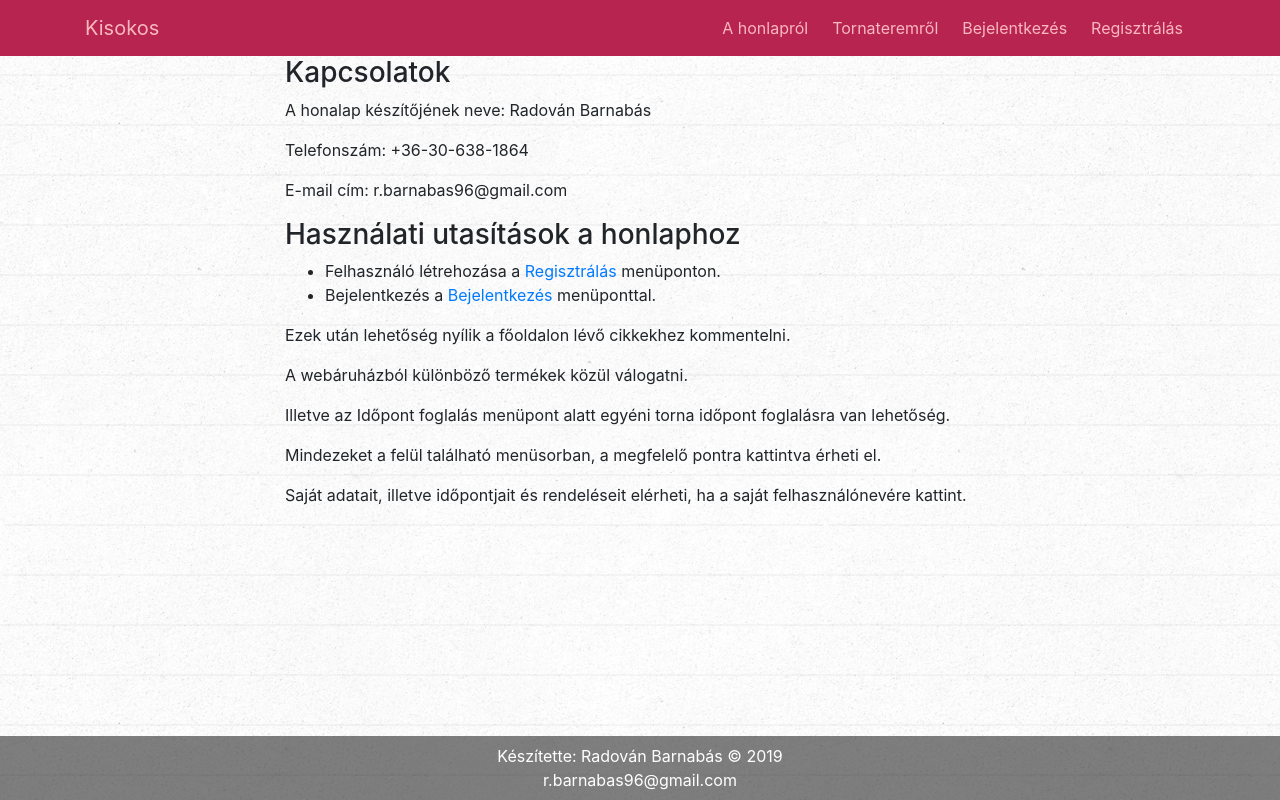
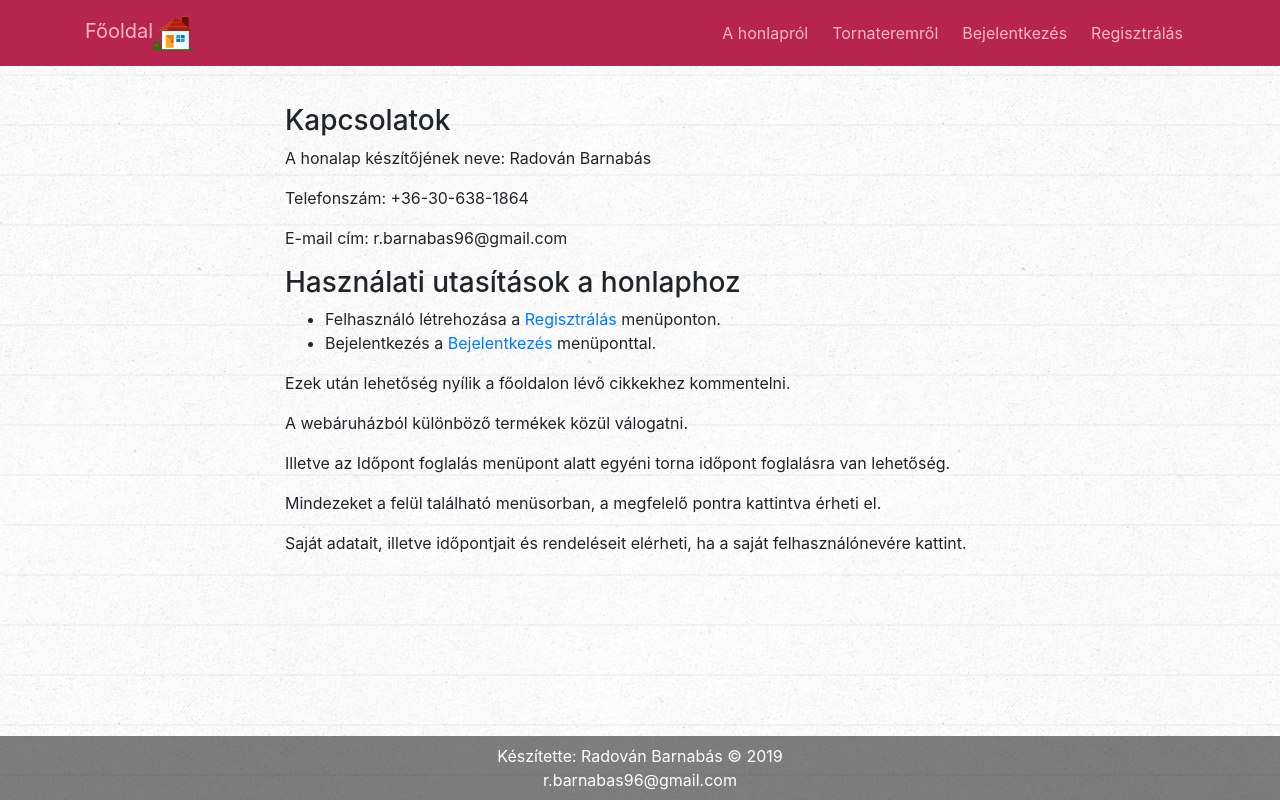
Before and after one commit to Archeloth/Base, a PHP site: page /about.php in a window 1280 px wide. Run offline with PHP 8.4, Linux system fonts and the light colour scheme.

Commit message:
nav bar menu

```diff
--- a/about.php
+++ b/about.php
@@ -6,7 +6,7 @@
 </head>
 <body>
     <?php include 'includes/nav.php'; ?>
-    <div class="container">
+    <div class="container py-5">
         <div class="offset-sm-2 col-sm-8">
             <h3>Kapcsolatok</h3>
             <p>A honalap készítőjének neve: Radován Barnabás</p>
--- a/about_gym.php
+++ b/about_gym.php
@@ -6,8 +6,8 @@
 </head>
 <body>
     <?php include 'includes/nav.php'; ?>
-    <div class="container">
-        <div class="row py-3">
+    <div class="container py-5">
+        <div class="row">
             <div class="offset-sm-1 col-sm-5">
                 <h3>A tornateremről...</h3>
                 <img class="img-fluid" src="images/vr-gym.jpg" title="A tornaterem (illusztráció)">
--- a/booking.php
+++ b/booking.php
@@ -7,7 +7,7 @@ include 'includes/head.php';
 
 <body>
     <?php include 'includes/nav.php'; ?>
-    <div class="container">
+    <div class="container py-5">
         <div class="row">
             <div class="col-sm-10">
                 <?php include 'includes/calendar_build.php'; ?>
--- a/includes/nav.php
+++ b/includes/nav.php
@@ -1,6 +1,6 @@
 <nav class="navbar navbar-expand-lg fixed-top">
     <div class="container">
-      <a class="navbar-brand" href="index.php">Kisokos</a>
+      <a class="navbar-brand" href="index.php">Főoldal<img src="images/home.svg" style="height: 40px"></a>
       <button class="navbar-toggler" type="button" data-toggle="collapse" data-target="#navbarResponsive" aria-controls="navbarResponsive" aria-expanded="false" aria-label="Toggle navigation">
         <span class="navbar-toggler-icon"></span>
       </button>
--- a/webshop.php
+++ b/webshop.php
@@ -7,7 +7,7 @@ include 'includes/notifications.php';
 </head>
 <body>
     <?php include 'includes/nav.php'; ?>
-    <div class="container">
+    <div class="container py-5">
         <div class="offset-sm-1 col-sm-10">
             <table class="table">
                 <tr>
```
Also changed, not shown: images/home.svg (added).
